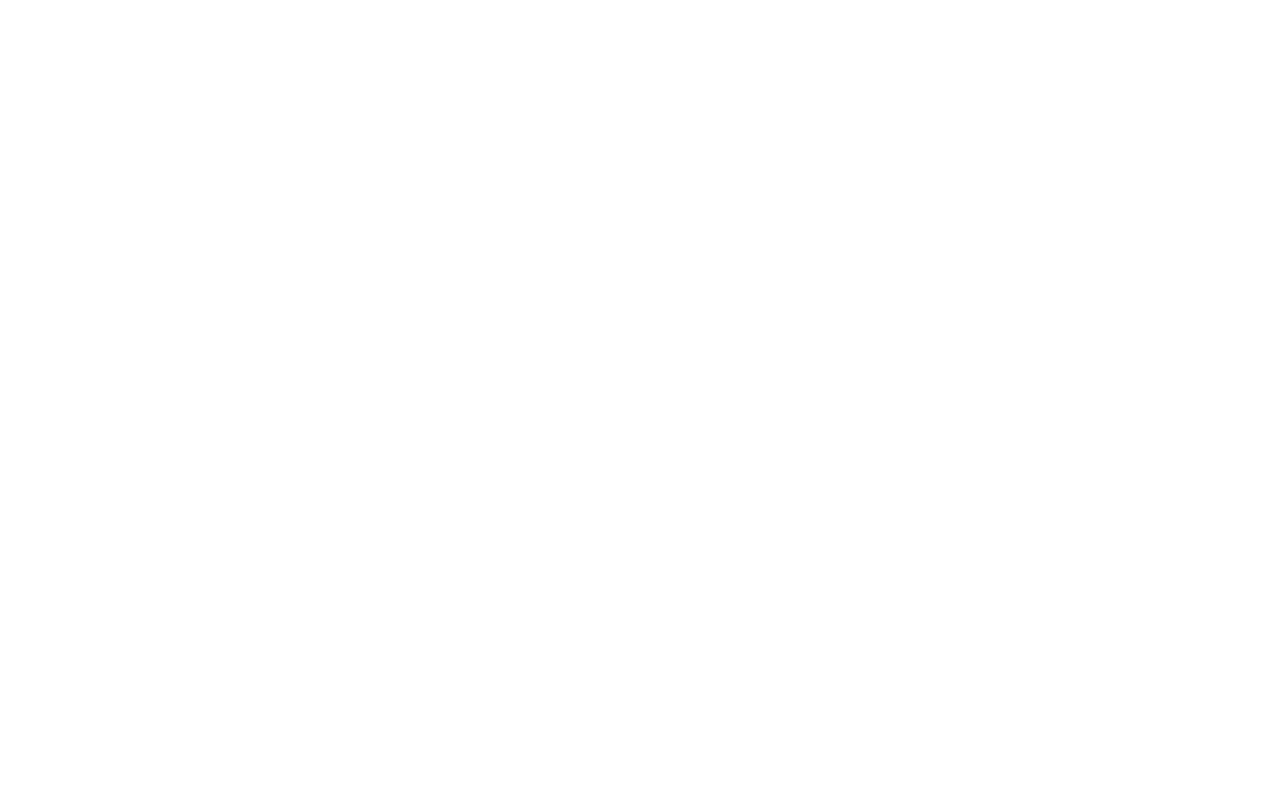
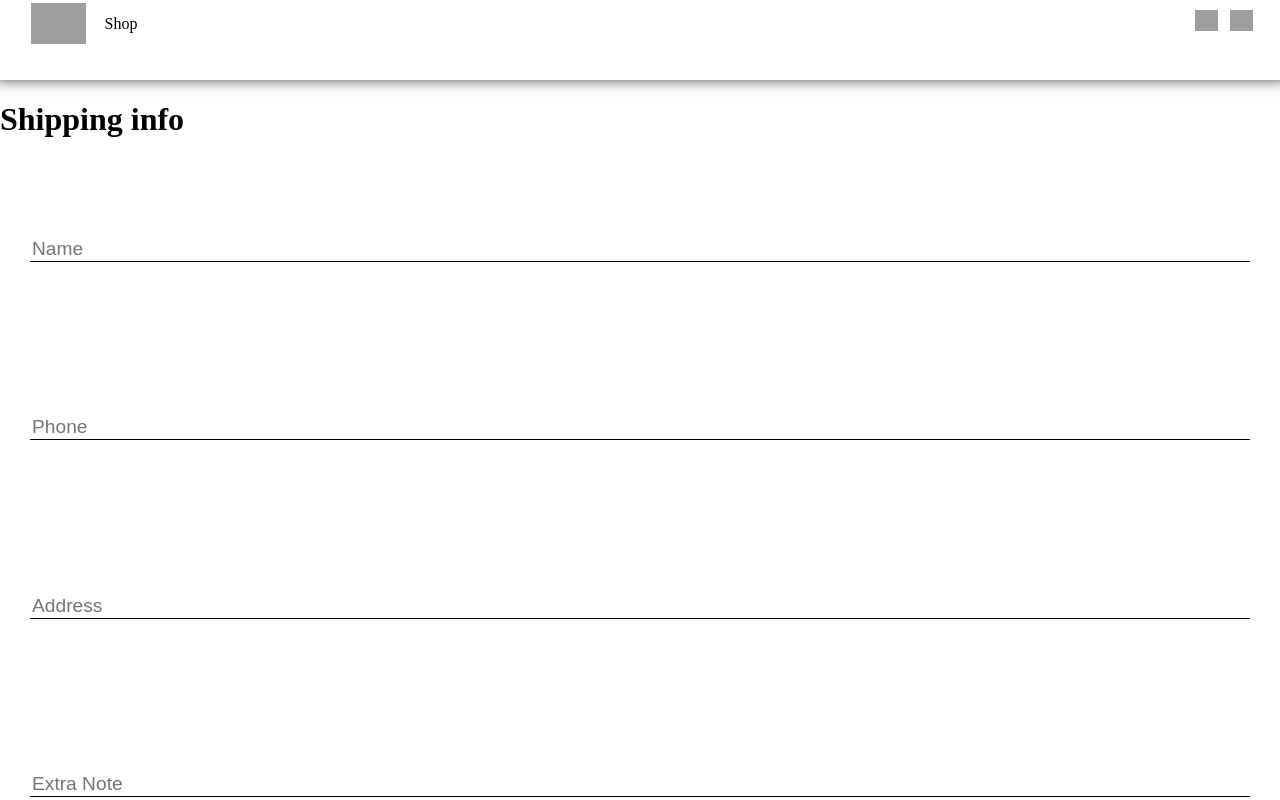
Before and after one commit to fack2/emarket, a React (Create React App) app in the folder client/: page /shipping_info in a window 1280 px wide. Shown: the top 800 px of the page. Built offline with nearby package versions, Linux system fonts and the light colour scheme; grey boxes are pictures that could not be loaded.

Commit message:
added shipping info in App.js

```diff
--- a/client/src/components/App/App.js
+++ b/client/src/components/App/App.js
@@ -2,15 +2,15 @@
 import './App.css'
 import { BrowserRouter as Router, Route } from 'react-router-dom'
 import Home from '../Home'
-
+import shippingInfo from '../shipping_info'
 function App () {
-  return (< Router >
-    <div className = "App" >
-      <Route exact path = "/"
-        component = { Home }/>
-
-    </div> </Router >
-
+  return (
+    <Router>
+      <div className="App">
+        <Route exact path="/" component={Home} />
+        <Route exact path="/shipping_info" component={shippingInfo} />
+      </div>{' '}
+    </Router>
   )
 }
 
```
